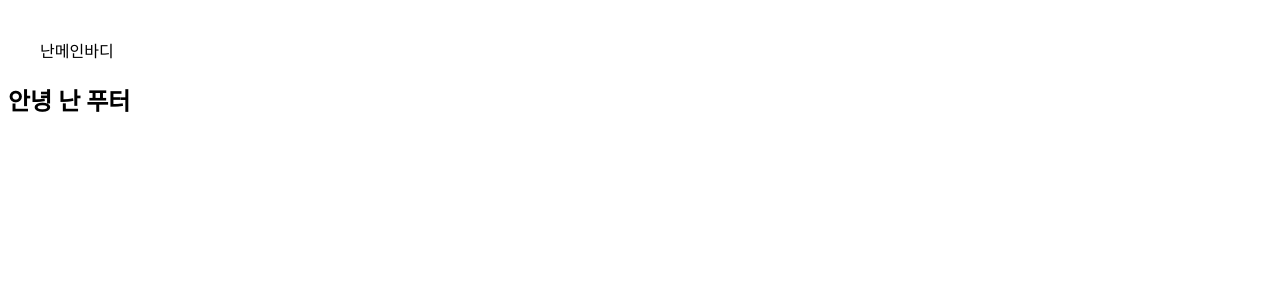
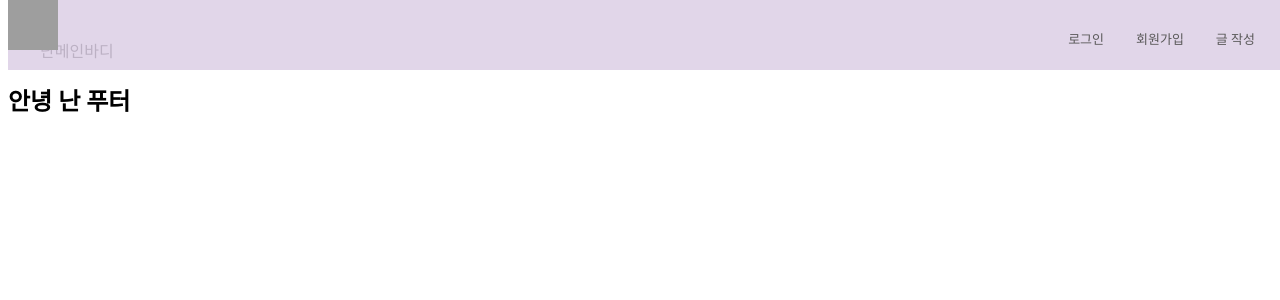
Before and after one commit to soomin-world/HanghaeSistersProject, a React (Create React App) app: page / in a window 1280 px wide. Shown: the top 300 px of the page. Built offline with nearby package versions, Linux system fonts and the light colour scheme; grey boxes are pictures that could not be loaded.

Commit message:
중간 commit

```diff
--- a/src/components/Header/Header.jsx
+++ b/src/components/Header/Header.jsx
@@ -1,46 +1,79 @@
 import styled from "styled-components";
 
 function Header() {
-  // const isLogin =
-  // return (
-  //   <STNavbar>
-  //     <div className="inner">
-  //       <STa href="/" className="logo">
-  //         <img
-  //           src="https://cdn-icons-png.flaticon.com/512/1720/1720950.png"
-  //           width="60px"
-  //           height="60px"
-  //         />
-  //       </STa>
-  //       <div className="subMenu">
-  //         <ul className="menu">
-  //           <li>
-  //             <STa href="/logIn">로그인</STa>
-  //             {/* login 값이 false이면 로그아웃 출력 되게 구현해야함 */}
-  //           </li>
-  //           <li>
-  //             <STa href="logIn">회원가입</STa>
-  //           </li>
-  //           <li>
-  //             <STa href="/postingPage">글 작성✏✏</STa>
-  //           </li>
-  //         </ul>
-  //       </div>
-  //     </div>
-  //   </STNavbar>
-  // );
+  return (
+    <STNavbar>
+      <STInner className="inner">
+        <a href="/" className="logo">
+          <STImage
+            src="https://cdn-icons-png.flaticon.com/512/1720/1720950.png"
+            alr="logo"
+            width="50px"
+            height="50px"
+          />
+        </a>
+        <STSub className="subMenu">
+          <STUl className="menu">
+            <li>
+              <STli href="/logIn">로그인</STli>
+              {/* login 값이 false이면 로그아웃 출력 되게 구현해야함 */}
+            </li>
+            <li>
+              <STli href="logIn">회원가입</STli>
+            </li>
+            <li>
+              <STli href="/postingPage">글 작성</STli>
+            </li>
+          </STUl>
+        </STSub>
+      </STInner>
+    </STNavbar>
+  );
 }
 
-// const STNavbar = styled.navbar`
-//   width: 100%;
-//   position: fixed;
-//   top: 0;
-//   z-index: 9;
-//   background-color: #f6f5f0;
-//   border-bottom: 1px solid #c8c8c8;
-// `;
+const STNavbar = styled.div`
+  width: 100%;
+  position: fixed;
+  top: 0;
+  z-index: 9;
+  background-color: #dcd0e6da;
+`;
 
-// const STa = styled.a`
-//   text-decoration: none;
-// `;
+const STInner = styled.div`
+  width: 100%;
+  height: 70px;
+  position: relative;
+`;
+
+const STUl = styled.ul`
+  list-style: none;
+  display: flex;
+`;
+
+const STImage = styled.img`
+  position: absolute;
+  top: 20;
+  bottom: 15;
+  left: 0;
+  margin: auto;
+`;
+const STSub = styled.div`
+  position: absolute;
+  top: 10;
+  right: 17px;
+  display: flex;
+`;
+
+const STli = styled.a`
+  padding: 13px 16px;
+  display: block;
+  font-size: 13px;
+  color: #5a5959;
+  text-decoration: none;
+  &:hover {
+    background-color: #9179c9da;
+    color: #ffffff;
+  }
+`;
+
 export default Header;
--- a/src/components/MainBody/Mainbody.jsx
+++ b/src/components/MainBody/Mainbody.jsx
@@ -1,60 +1,60 @@
-import ReactCardSlider from "react-card-slider-component";
-import { useSelector, useDispatch } from "react-redux";
-import { useParams } from "react-router-dom";
+// import ReactCardSlider from "react-card-slider-component";
+// import { useSelector, useDispatch } from "react-redux";
+// import { useParams } from "react-router-dom";
 
 function MainBody() {
-  const { isLoading, error, posts } = useSelector((state) => state.post);
-  const dispatch = useDispatch();
-  const { category } = useParams();
+  // const { isLoading, error, posts } = useSelector((state) => state.post);
+  // const dispatch = useDispatch();
+  // const { category } = useParams();
 
-  const sliderClick = () => {};
+  // const sliderClick = () => {};
 
-  const slides = [
-    {
-      image: "https://picsum.photos/200/300",
-      title: "This is a title",
-      description: "This is a description",
-      clickEvent: sliderClick,
-    },
-    {
-      image: "https://picsum.photos/600/500",
-      title: "This is a second title",
-      description: "This is a second description",
-      clickEvent: sliderClick,
-    },
-    {
-      image: "https://picsum.photos/700/600",
-      title: "This is a third title",
-      description: "This is a third description",
-      clickEvent: sliderClick,
-    },
-    {
-      image: "https://picsum.photos/500/400",
-      title: "This is a fourth title",
-      description: "This is a fourth description",
-      clickEvent: sliderClick,
-    },
-    {
-      image: "https://picsum.photos/200/300",
-      title: "This is a fifth title",
-      description: "This is a fifth description",
-      clickEvent: sliderClick,
-    },
-    {
-      image: "https://picsum.photos/800/700",
-      title: "This is a sixth title",
-      description: "This is a sixth description",
-      clickEvent: sliderClick,
-    },
-    {
-      image: "https://picsum.photos/300/400",
-      title: "This is a seventh title",
-      description: "This is a seventh description",
-      clickEvent: sliderClick,
-    },
-  ];
+  // const slides = [
+  //   {
+  //     image: "https://picsum.photos/200/300",
+  //     title: "This is a title",
+  //     description: "This is a description",
+  //     clickEvent: sliderClick,
+  //   },
+  //   {
+  //     image: "https://picsum.photos/600/500",
+  //     title: "This is a second title",
+  //     description: "This is a second description",
+  //     clickEvent: sliderClick,
+  //   },
+  //   {
+  //     image: "https://picsum.photos/700/600",
+  //     title: "This is a third title",
+  //     description: "This is a third description",
+  //     clickEvent: sliderClick,
+  //   },
+  //   {
+  //     image: "https://picsum.photos/500/400",
+  //     title: "This is a fourth title",
+  //     description: "This is a fourth description",
+  //     clickEvent: sliderClick,
+  //   },
+  //   {
+  //     image: "https://picsum.photos/200/300",
+  //     title: "This is a fifth title",
+  //     description: "This is a fifth description",
+  //     clickEvent: sliderClick,
+  //   },
+  //   {
+  //     image: "https://picsum.photos/800/700",
+  //     title: "This is a sixth title",
+  //     description: "This is a sixth description",
+  //     clickEvent: sliderClick,
+  //   },
+  //   {
+  //     image: "https://picsum.photos/300/400",
+  //     title: "This is a seventh title",
+  //     description: "This is a seventh description",
+  //     clickEvent: sliderClick,
+  //   },
+  // ];
 
-  <ReactCardSlider slides={slides} />;
+  // <ReactCardSlider slides={slides} />;
   return <div>난메인바디</div>;
 }
 
--- a/src/pages/Main.jsx
+++ b/src/pages/Main.jsx
@@ -1,5 +1,4 @@
 import React from "react";
-import Footer from "../components/Footer/Footer";
 import Header from "../components/Header/Header";
 
 import Layout from "../components/layout/Layout";
```
